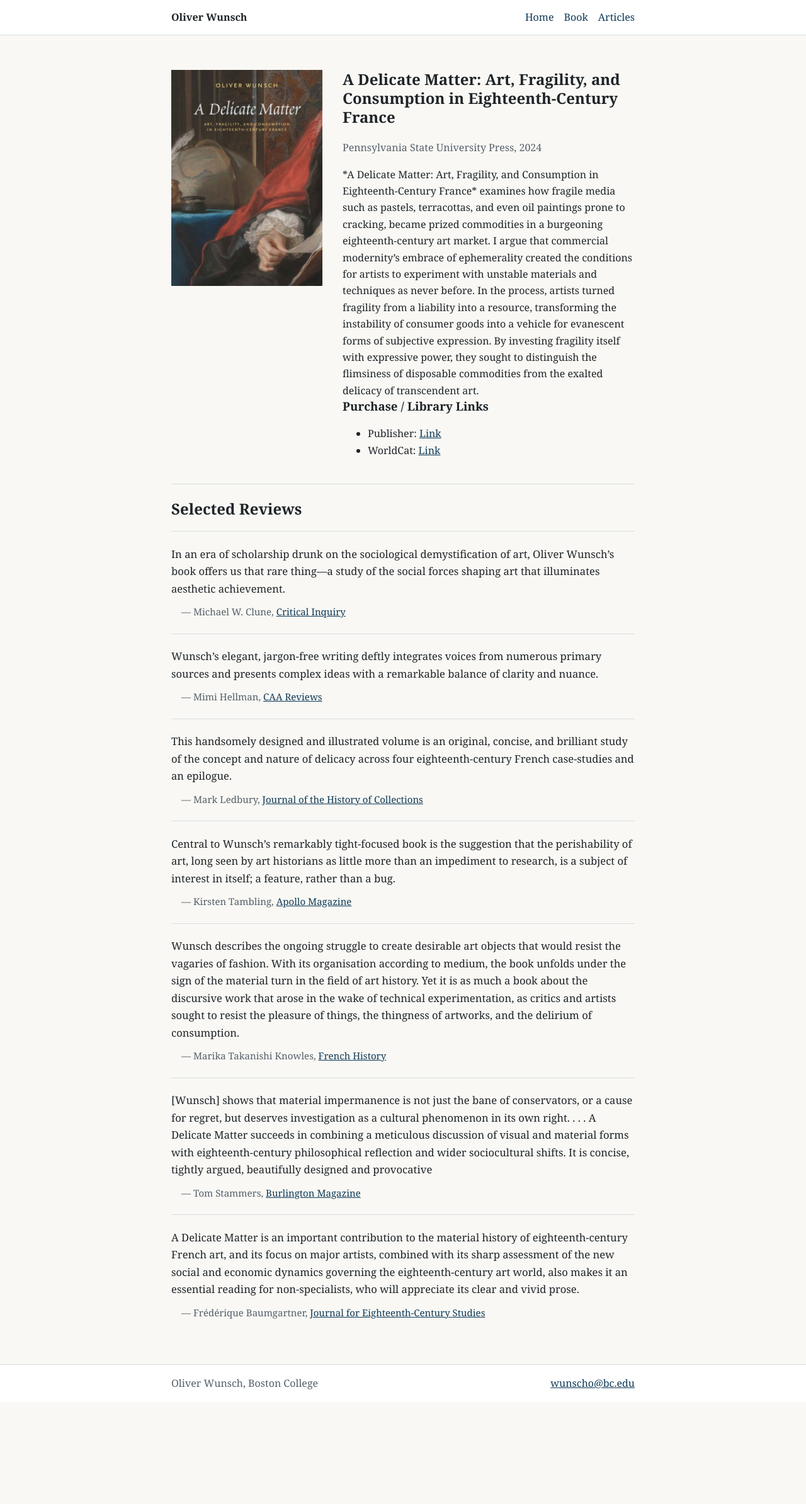
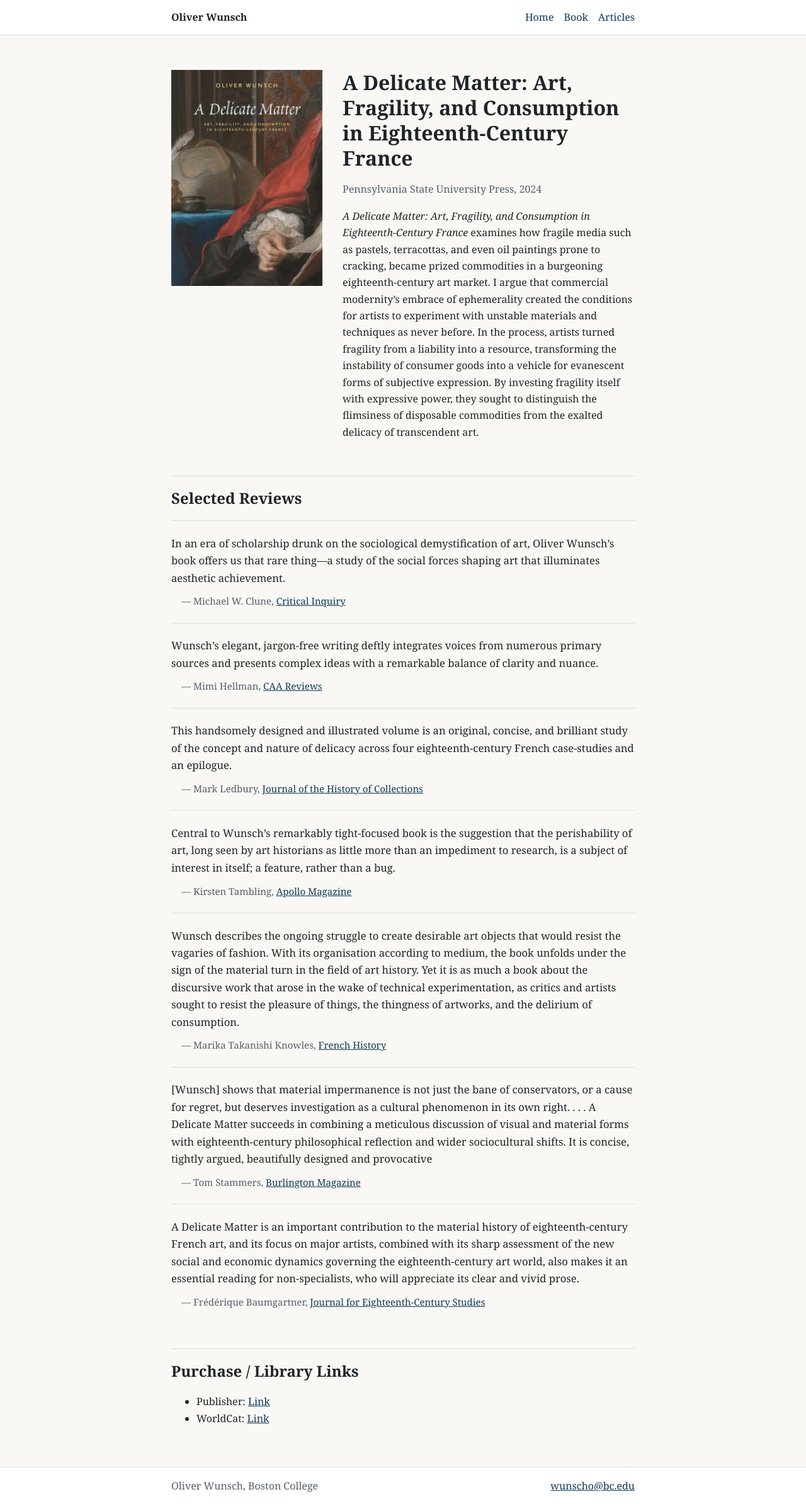
Before and after one commit to owunsch/owunsch.github.io, a Jekyll site: the page built from book.md, in a window 1280 px wide. Shown: the whole page at 63% size. Built offline with Jekyll 4.4.1, drawn with Linux system fonts in a browser that asks for light colours; before the commit the page ends 2226 px from its top, so only the background shows below that.

Commit message:
book layout

```diff
--- /dev/null
+++ b/_layouts/book.html
@@ -0,0 +1,41 @@
+---
+layout: default
+---
+<div class="book-intro">
+  <div class="book-cover">
+    <img src="{{ page.cover_image | relative_url }}" alt="A Delicate Matter book cover" loading="lazy">
+  </div>
+  <div class="book-meta">
+    <h1>{{ site.book.title }}</h1>
+    <p class="book-publine">{{ site.book.publisher }}, {{ site.book.year }}</p>
+    <div class="book-description">
+      {% if site.book.description and site.book.description != "" %}
+        {{ site.book.description | markdownify }}
+      {% else %}
+        <p>Brief description placeholder. Add a short summary of the book's argument and scope.</p>
+      {% endif %}
+    </div>
+  </div>
+</div>
+
+{% if page.reviews and page.reviews.size > 0 %}
+<section class="book-reviews" aria-label="Selected reviews">
+  <h2>Selected Reviews</h2>
+  <section class="reviews-list">
+    {% for review in page.reviews %}
+      <article class="review-item">
+        <p class="review-quote">{{ review.quote }}</p>
+        <p class="review-attribution">&mdash; {{ review.reviewer }}, <a href="{{ review.url }}" target="_blank" rel="noopener noreferrer">{{ review.publication }}</a></p>
+      </article>
+    {% endfor %}
+  </section>
+</section>
+{% endif %}
+
+<section class="book-links" aria-label="Purchase and library links">
+  <h2>Purchase / Library Links</h2>
+  <ul>
+    <li>Publisher: {% if site.book.links.publisher != "" %}<a href="{{ site.book.links.publisher }}">Link</a>{% else %}TBD{% endif %}</li>
+    <li>WorldCat: {% if site.book.links.worldcat != "" %}<a href="{{ site.book.links.worldcat }}">Link</a>{% else %}TBD{% endif %}</li>
+  </ul>
+</section>
--- a/assets/css/main.css
+++ b/assets/css/main.css
@@ -119,6 +119,8 @@ h1 {
 }
 
 .book-cover img {
+  width: auto;
+  max-width: 100%;
   display: block;
   height: auto;
 }
@@ -137,7 +139,13 @@ h1 {
 
 .book-reviews {
   margin-top: 2.5rem;
-  padding-top: 1.5rem;
+  padding-top: 1.25rem;
+  border-top: 1px solid var(--rule-color);
+}
+
+.book-links {
+  margin-top: 2.5rem;
+  padding-top: 1.25rem;
   border-top: 1px solid var(--rule-color);
 }
 
@@ -274,20 +282,20 @@ h1 {
 }
 
 @media (min-width: 768px) {
-  main .book-intro {
-    display: grid !important;
-    grid-template-columns: 240px 1fr !important;
-    gap: 2rem !important;
-    align-items: start !important;
+  .book-intro {
+    display: grid;
+    grid-template-columns: 240px 1fr;
+    gap: 2rem;
+    align-items: start;
     margin: 1.25rem 0 2.25rem;
   }
 
-  main .book-cover {
+  .book-cover {
     align-self: start;
     text-align: left;
   }
 
-  main .book-cover img {
+  .book-cover img {
     width: 100%;
     max-width: 240px;
     height: auto;
@@ -297,15 +305,15 @@ h1 {
 }
 
 @media (max-width: 767px) {
-  main .book-intro {
+  .book-intro {
     display: block;
   }
 
-  main .book-cover {
+  .book-cover {
     text-align: center;
   }
 
-  main .book-cover img {
+  .book-cover img {
     width: auto;
     max-width: 260px;
     margin: 0 auto 1rem;
--- a/book.md
+++ b/book.md
@@ -1,6 +1,8 @@
 ---
 title: Book
 permalink: /book/
+layout: book
+cover_image: "/assets/img/a-delicate-matter-cover.jpg"
 reviews:
   - quote: "In an era of scholarship drunk on the sociological demystification of art, Oliver Wunsch’s book offers us that rare thing—a study of the social forces shaping art that illuminates aesthetic achievement."
     reviewer: "Michael W. Clune"
@@ -31,46 +33,3 @@ reviews:
     publication: "Journal for Eighteenth-Century Studies"
     url: "https://doi.org/10.1111/1754-0208.12978"
 ---
-
-<div class="book-intro">
-  <div class="book-cover">
-    <img
-      src="{{ '/assets/img/a-delicate-matter-cover.jpg' | relative_url }}"
-      alt="A Delicate Matter book cover"
-      loading="lazy">
-  </div>
-
-  <div class="book-meta">
-    <h2>{{ site.book.title }}</h2>
-
-    <p class="book-publine">{{ site.book.publisher }}, {{ site.book.year }}</p>
-
-    {% if site.book.description and site.book.description != "" %}
-    {{ site.book.description }}
-    {% else %}
-    Brief description placeholder. Add a short summary of the book's argument and scope.
-    {% endif %}
-
-    <h3>Purchase / Library Links</h3>
-
-    <ul>
-      <li>Publisher: {% if site.book.links.publisher != "" %}<a href="{{ site.book.links.publisher }}">Link</a>{% else %}TBD{% endif %}</li>
-      <li>WorldCat: {% if site.book.links.worldcat != "" %}<a href="{{ site.book.links.worldcat }}">Link</a>{% else %}TBD{% endif %}</li>
-    </ul>
-  </div>
-</div>
-
-{% if page.reviews and page.reviews.size > 0 %}
-<section class="book-reviews" aria-label="Selected reviews">
-  <h2>Selected Reviews</h2>
-
-  <section class="reviews-list">
-    {% for review in page.reviews %}
-      <article class="review-item">
-        <p class="review-quote">{{ review.quote }}</p>
-        <p class="review-attribution">&mdash; {{ review.reviewer }}, <a href="{{ review.url }}" target="_blank" rel="noopener noreferrer">{{ review.publication }}</a></p>
-      </article>
-    {% endfor %}
-  </section>
-</section>
-{% endif %}
```
